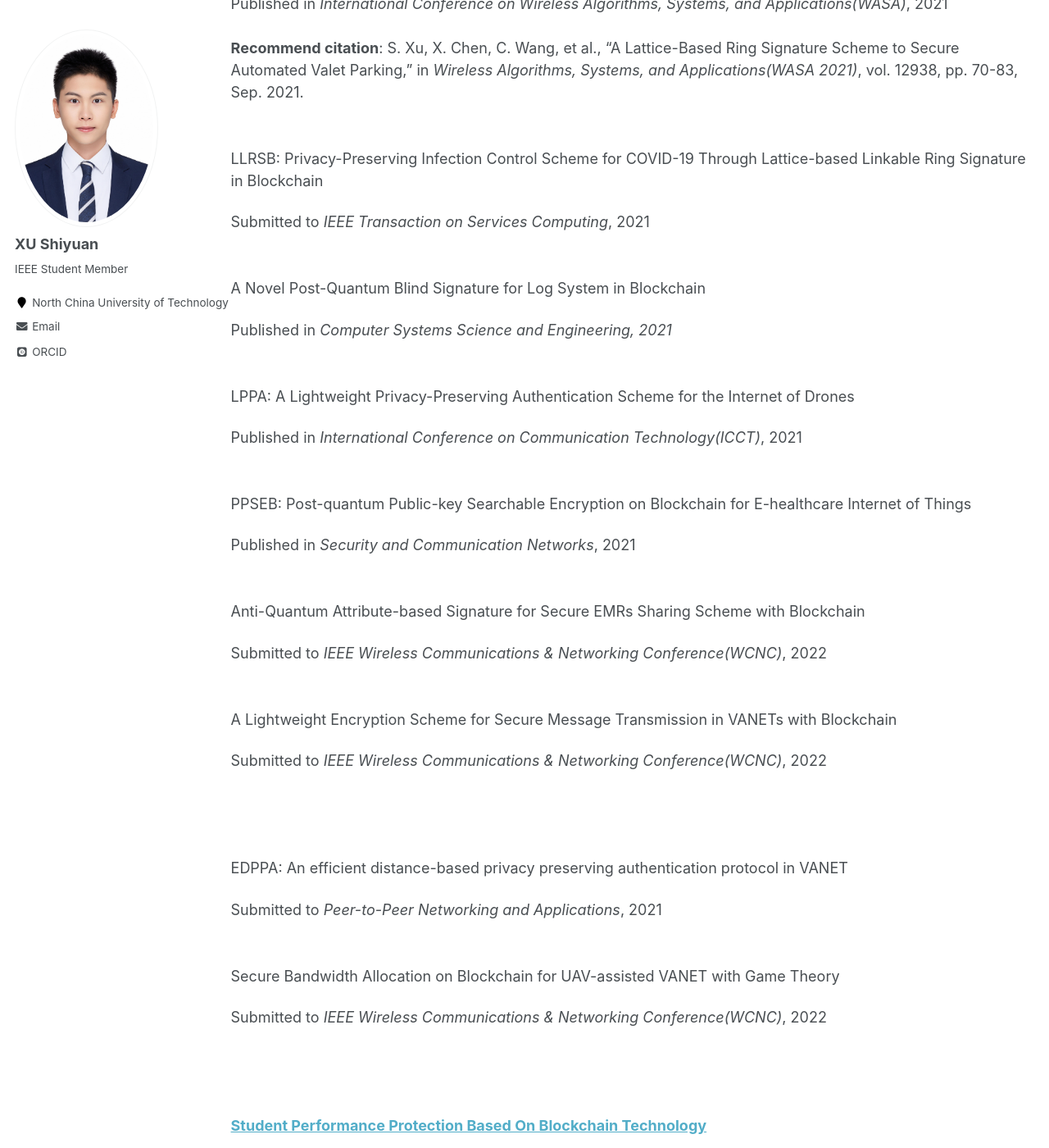
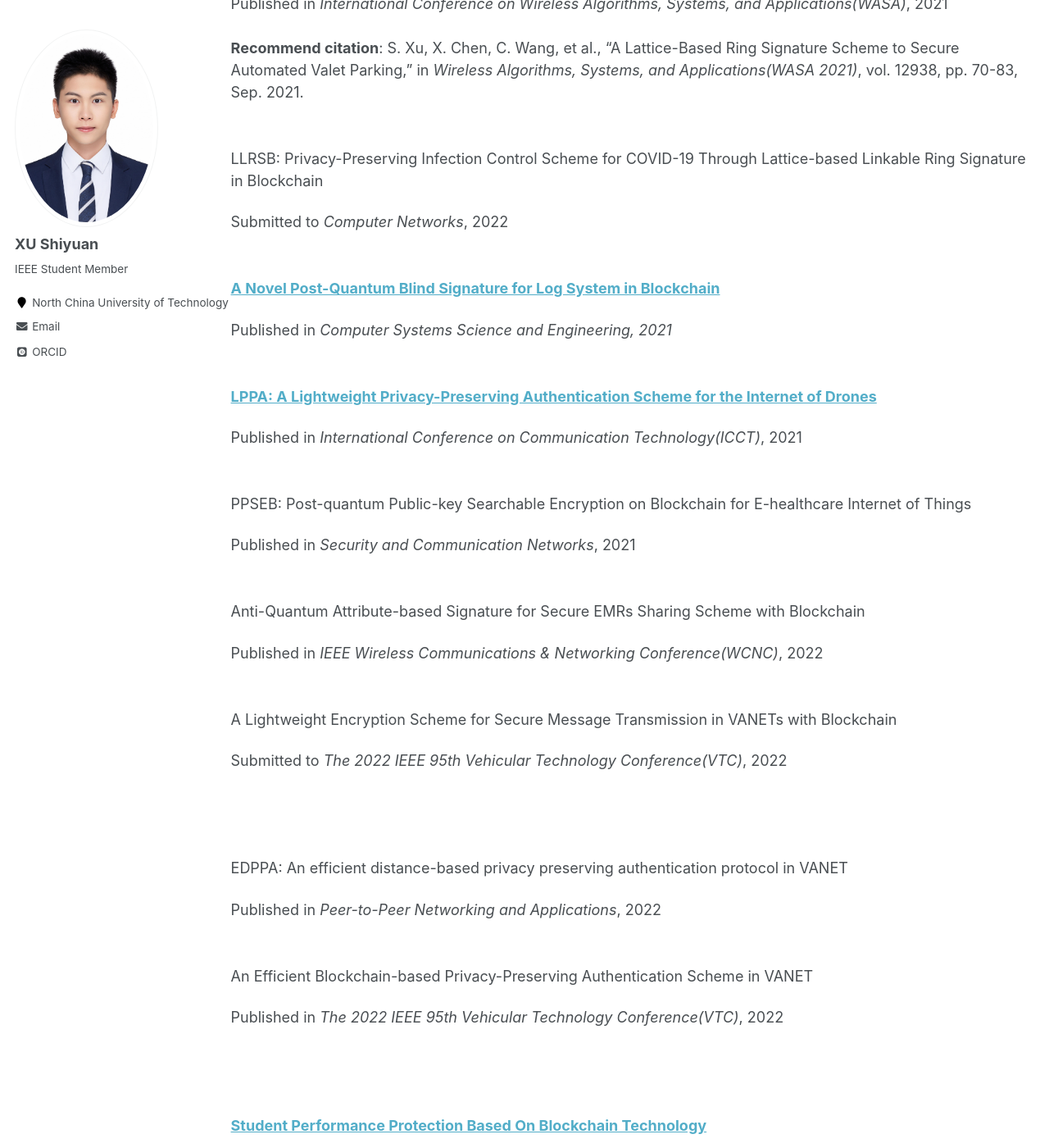
Before and after one commit to shiyuanjack/shiyuanjack.github.io, a Jekyll site: the page built from _pages/publications.md, in a window 1280 px wide and 1400 px high, scrolled down 484 px. Shown: the whole window at 82% size. Built offline with Jekyll 4.4.1, drawn with Linux system fonts in a browser that asks for light colours; some web fonts are replaced.

Commit message:
Update publications.md

```diff
--- a/_pages/publications.md
+++ b/_pages/publications.md
@@ -23,13 +23,13 @@ Published in *International Conference on Wireless Algorithms, Systems, and Appl
 <br><br><br>
 LLRSB: Privacy-Preserving Infection Control Scheme for COVID-19 Through Lattice-based Linkable Ring Signature in Blockchain
 
-Submitted to *IEEE Transaction on Services Computing*, 2021
+Submitted to *Computer Networks*, 2022
 <br><br><br>
-A Novel Post-Quantum Blind Signature for Log System in Blockchain
+[**A Novel Post-Quantum Blind Signature for Log System in Blockchain**](https://www.techscience.com/csse/v41n3/45554)
 
 Published in *Computer Systems Science and Engineering, 2021*
 <br><br><br>
-LPPA: A Lightweight Privacy-Preserving Authentication Scheme for the Internet of Drones
+[**LPPA: A Lightweight Privacy-Preserving Authentication Scheme for the Internet of Drones**](https://ieeexplore.ieee.org/document/9658014)
 
 Published in *International Conference on Communication Technology(ICCT)*, 2021
 <br><br><br>
@@ -39,20 +39,20 @@ Published in *Security and Communication Networks*, 2021
 <br><br><br>
 Anti-Quantum Attribute-based Signature for Secure EMRs Sharing Scheme with Blockchain
 
-Submitted to *IEEE Wireless Communications & Networking Conference(WCNC)*, 2022
+Published in *IEEE Wireless Communications & Networking Conference(WCNC)*, 2022
 <br><br><br>
 A Lightweight Encryption Scheme for Secure Message Transmission in VANETs with Blockchain
 
-Submitted to *IEEE Wireless Communications & Networking Conference(WCNC)*, 2022
+Submitted to *The 2022 IEEE 95th Vehicular Technology Conference(VTC)*, 2022
 
 <br><br><br>
 EDPPA: An efficient distance-based privacy preserving authentication protocol in VANET
 
-Submitted to *Peer-to-Peer Networking and Applications*, 2021
+Published in *Peer-to-Peer Networking and Applications*, 2022
 <br><br><br>
-Secure Bandwidth Allocation on Blockchain for UAV-assisted VANET with Game Theory
+An Efficient Blockchain-based Privacy-Preserving Authentication Scheme in VANET
 
-Submitted to *IEEE Wireless Communications & Networking Conference(WCNC)*, 2022
+Published in *The 2022 IEEE 95th Vehicular Technology Conference(VTC)*, 2022
 
 <br><br><br>
 [**Student Performance Protection Based On Blockchain Technology**](https://iopscience.iop.org/article/10.1088/1742-6596/1748/2/022006/pdf)
```
